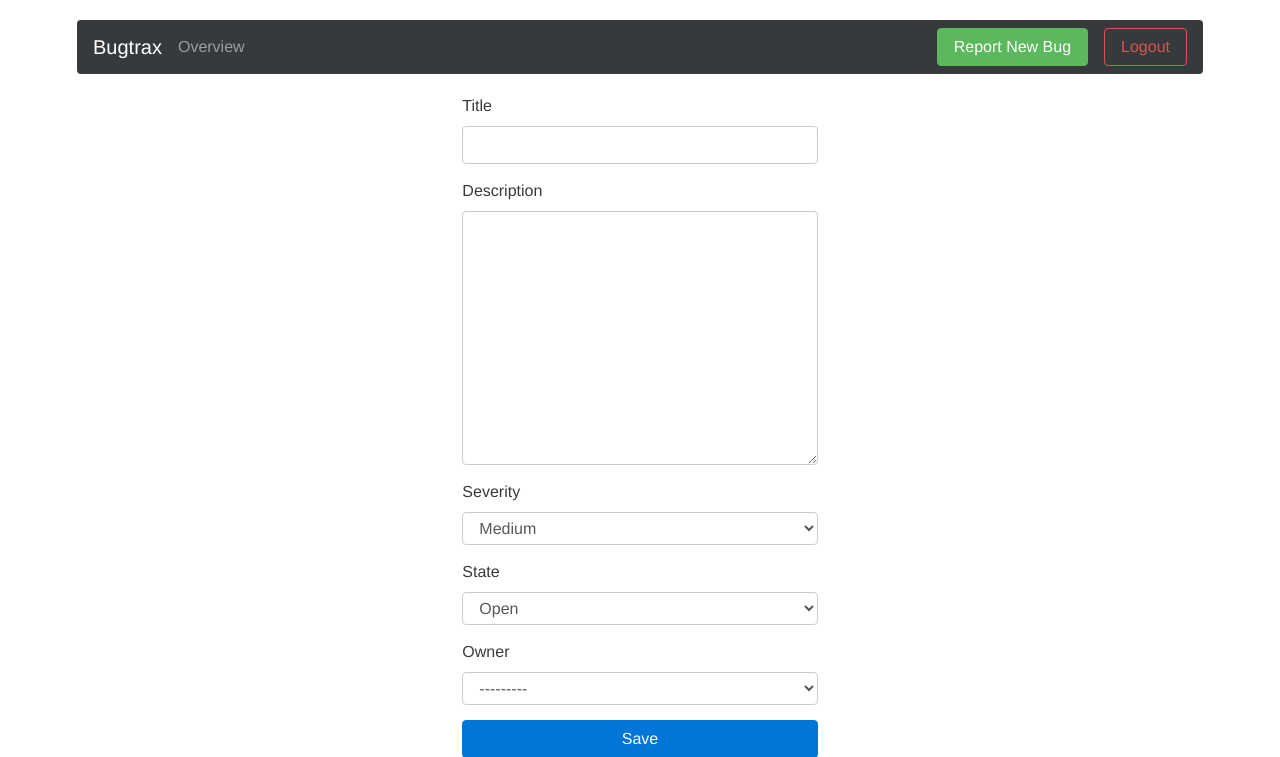
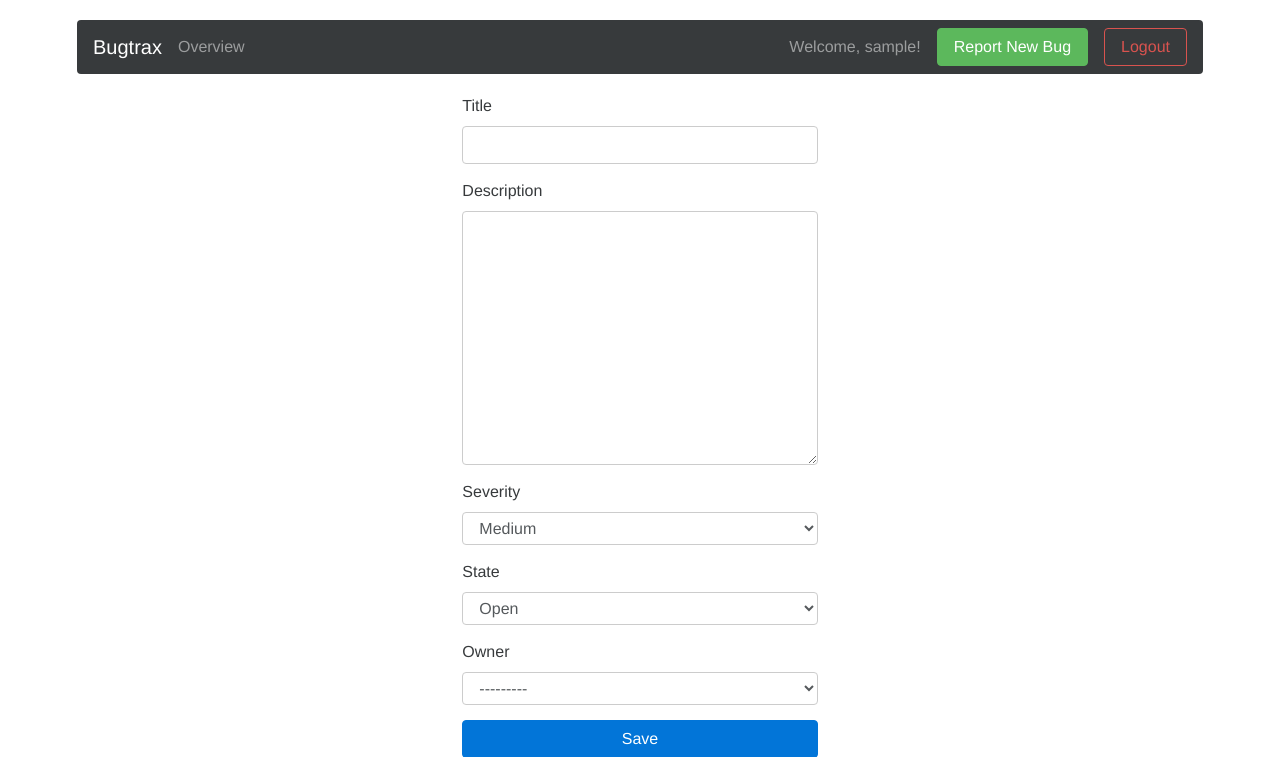
Before and after one commit to PeithVergil/bugtrax, a Django app: page /bugs/create/ in a window 1280 px wide. Shown: the top 757 px of the page. Run offline with Django 3.2, Linux system fonts and the light colour scheme; the visitor is signed in with stand-in values (Sample User, id 1); data comes from the database, SQL or seed files in the repository; some libraries are stand-ins or nearby versions.

Commit message:
Display the username of the current user.

```diff
--- a/templates/base.html
+++ b/templates/base.html
@@ -37,11 +37,20 @@
                     </ul>
 
                     <ul class="nav navbar-nav pull-right">
+                        {% if user.is_authenticated %}
+                            <li class="nav-item">
+                                <a href="javascript:;" class="nav-link">
+                                    Welcome, {{ user }}!
+                                </a>
+                            </li>
+                        {% endif %}
+
                         <li class="nav-item">
                             <a href="{% url 'bugs:create' %}" class="btn btn-success">
                                 Report New Bug
                             </a>
                         </li>
+
                         {% if user.is_authenticated %}
                             <li class="nav-item">
                                 <a href="{% url 'accounts:logout' %}" class="btn btn-danger-outline">
```
